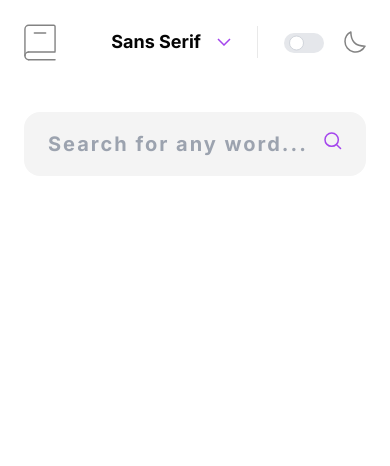
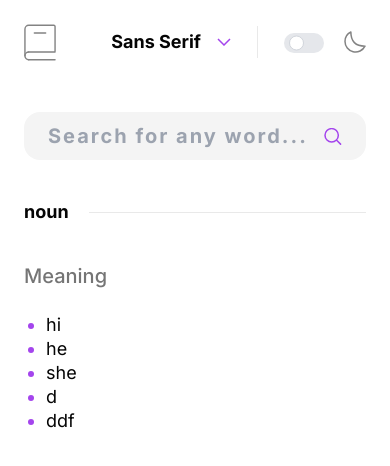
Before and after one commit to ortonb110/dictionary, a React (Vite) app: page / in a window 390 px wide. Shown: the top 466 px of the page. Built offline with nearby package versions, Linux system fonts and the light colour scheme.

Commit message:
Working on text meanings component

```diff
--- /dev/null
+++ b/src/Components/Meanings.jsx
@@ -0,0 +1,22 @@
+const Meanings = () => {
+  return (
+    <section className="mt-[4rem]">
+      <div className="flex  items-center gap-[2rem]">
+        <h2 className="h2 font-[700] ">noun</h2>
+        <div className="w-full h-[1px] bg-veryLightGray dark:bg-defaultGray"></div>
+      </div>
+      <div>
+        <h3 className="text-lightGray capitalize mt-[4rem] mb-[2.5rem]">meaning</h3>
+        <ul className="ml-[2.2rem] list-disc marker:text-lightPurple">
+            <li>hi</li>
+            <li>he</li>
+            <li>she</li>
+            <li>d</li>
+            <li>ddf</li>
+        </ul>
+      </div>
+    </section>
+  );
+};
+
+export default Meanings;
--- a/src/Components/SearchBar.jsx
+++ b/src/Components/SearchBar.jsx
@@ -9,28 +9,28 @@ const SearchBar = ({ fetchError, loading, fetchWord, setFetchError }) => {
 
   const handleSubmitForm = (e) => {
     e.preventDefault();
-    if(word.length < 1) {
-      setFetchError(true)
+    if (word.length < 1) {
+      setFetchError(true);
     } else {
-      fetchWord(word)
+      fetchWord(word);
       setFetchError(false);
     }
   };
 
   return (
     <form className=" " onSubmit={handleSubmitForm}>
-      <div className="relative h-[6.4rem] w-full">
+      <div className="relative h-[4.8rem] md:h-[6.4rem] w-full">
         <motion.input
           disabled={loading}
           autoFocus={fetchError}
           type="text"
           onChange={(e) => setWord(e.target.value)}
           placeholder="Search for any word..."
-          className={`caret-lightPurple h-full rounded-[1.6rem] md:text-[2rem] py-[2rem] pl-[2.4rem] font-bold w-full focus:outline-none bg-offWhite dark:bg-lightDark dark:text-white focus:ring-[0.8px] ${
+          className={`caret-lightPurple h-full rounded-[1.6rem] md:text-[2rem] py-[1.4rem] md:py-[2rem] pl-[2.4rem] font-bold w-full focus:outline-none bg-offWhite dark:bg-lightDark dark:text-white focus:ring-[0.8px] ${
             fetchError ? "focus:ring-lightOrange" : "focus:ring-lightPurple"
           } `}
         />
-        <div className="absolute right-[2.4rem] top-[50%] translate-y-[-50%]">
+        <div className="absolute right-[2.4rem] top-[50%] translate-y-[-35%] md:translate-y-[-50%]">
           {fetchError ? (
             <motion.button whileTap={{ scale: 0.9 }}>
               {<IoClose className="text-lightOrange" />}
--- a/src/Components/Word.jsx
+++ b/src/Components/Word.jsx
@@ -1,10 +1,8 @@
 /* eslint-disable react/prop-types */
 import { Howl } from "howler";
-import { useEffect, useState } from "react";
+import { useEffect } from "react";
 
-const Word = ({ word, phonetic, phonetics }) => {
-  const [audioSrc, setAudioSrc] = useState("");
-
+const Word = ({ word, phonetic, phonetics, audioSrc, setAudioSrc }) => {
   const handleAudio = (phonetics) => {
     for (let i = 0; i < phonetics.length; i++) {
       if (phonetics[i].audio) {
@@ -34,6 +32,7 @@ const Word = ({ word, phonetic, phonetics }) => {
         <h1 className="h1">{word}</h1>
         <h2 className="h2 text-lightPurple">{phonetic}</h2>
       </div>
+      {audioSrc && (
         <button className="" onClick={() => soundPlay(audioSrc)}>
           <svg
             xmlns="http://www.w3.org/2000/svg"
@@ -46,6 +45,7 @@ const Word = ({ word, phonetic, phonetics }) => {
             </g>
           </svg>
         </button>
+      )}
     </section>
   );
 };
--- a/src/Pages/Home.jsx
+++ b/src/Pages/Home.jsx
@@ -3,6 +3,7 @@ import { useEffect, useState } from "react";
 import SearchBar from "../Components/SearchBar";
 import axios from "axios";
 import Word from "../Components/Word";
+import Meanings from "../Components/Meanings";
 
 const Home = () => {
   const [fontValue, setFontValue] = useState("inter");
@@ -10,6 +11,7 @@ const Home = () => {
   const [fetchError, setFetchError] = useState(false);
   const [loading, setLoading] = useState(false);
   const [result, setResult] = useState();
+  const [audioSrc, setAudioSrc] = useState("");
 
   const toggleColorScheme = () => {
     document.documentElement.classList.toggle("dark");
@@ -42,6 +44,7 @@ const Home = () => {
   const fetchWord = async (word) => {
     setLoading(true);
     setFetchError(false);
+    setAudioSrc('');
     try {
       const { data } = await axios.get(
         `https://api.dictionaryapi.dev/api/v2/entries/en/${word}`
@@ -92,7 +95,10 @@ const Home = () => {
         fetchWord={fetchWord}
         setFetchError={setFetchError}
       />
-      <div>{result && <Word {...result} />}</div>
+      <div>{result && <Word {...result} audioSrc={audioSrc} setAudioSrc={setAudioSrc}/>}</div>
+      <div>
+        <Meanings/>
+      </div>
     </main>
   );
 };
--- a/src/index.css
+++ b/src/index.css
@@ -88,7 +88,7 @@
     .lora h3 {
         font-size: 2rem;
         line-height: 2.4rem;
-        font-weight: 500;
+        font-weight: 400;
     }
 
     .lora .small {
```
Also changed, not shown: tailwind.config.js (line endings or trailing spaces). Lines whose indentation alone changed are shown as unchanged.
